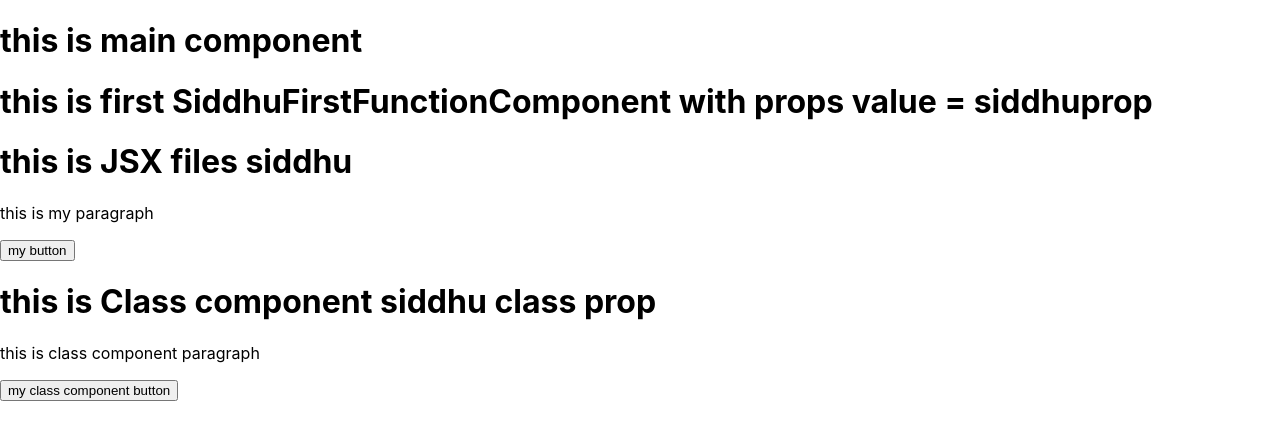
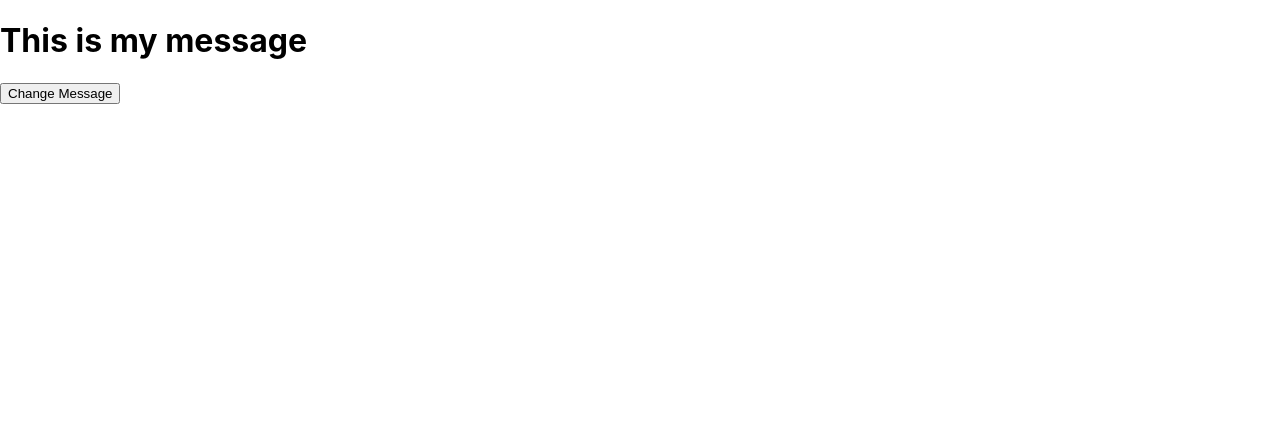
Before and after one commit to shdhumale/siddhureactjsexample, a React (Create React App) app in the folder my-example/: page / in a window 1280 px wide. Shown: the top 440 px of the page. Built offline with nearby package versions, Linux system fonts and the light colour scheme.

Commit message:
Added button click

```diff
--- a/my-example/src/Component/MainComponent.js
+++ b/my-example/src/Component/MainComponent.js
@@ -2,6 +2,7 @@ import React from 'react';
 import SiddhuFirstFunctionComponent from './SiddhuFirstFunctionComponent';
 import JSXComponent from './JSXComponent'
 import SiddhuClassComponent from './SiddhuClassComponent'
+import SiddhuStateButton from './SiddhuStateButton'
 
 class MainComponent extends React.Component {
 
@@ -13,7 +14,7 @@ class MainComponent extends React.Component {
     render() {
         return (
             <div className="MainComponent">
-                <h1>this is main component</h1>
+                {/* <h1>this is main component</h1>
                 <SiddhuFirstFunctionComponent name="siddhuprop" />
                 <JSXComponent name="siddhu">
                     <p>this is my paragraph</p>
@@ -22,7 +23,8 @@ class MainComponent extends React.Component {
                 <SiddhuClassComponent myPropName="siddhu class prop">
                     <p>this is class component paragraph</p>
                     <button>my class component button</button>
-                </SiddhuClassComponent>
+                </SiddhuClassComponent> */}
+                <SiddhuStateButton />
             </div>
         )
     }
--- /dev/null
+++ b/my-example/src/Component/SiddhuStateButton.js
@@ -0,0 +1,38 @@
+import React from 'react'
+
+class SiddhuStateButton extends React.Component {
+
+
+    constructor(props) {
+        super(props);
+        this.state =
+        {
+            message: 'This is my message'
+        }
+        this.changeMessage = this.changeMessage.bind(this);
+    }
+
+    //note as the blow is not a function we cannot convert it into ==> function
+    changeMessage() {
+        this.setState(
+            {
+                message: 'Message is changed on button click'
+            }
+        )
+    }
+
+    render() {
+        return (
+            <div>
+                {/* <h1>This is my message</h1> */}
+                <h1>{this.state.message}</h1>
+                <button onClick={this.changeMessage}>Change Message</button>
+            </div>
+
+
+        )
+    }
+}
+
+
+export default SiddhuStateButton
```
